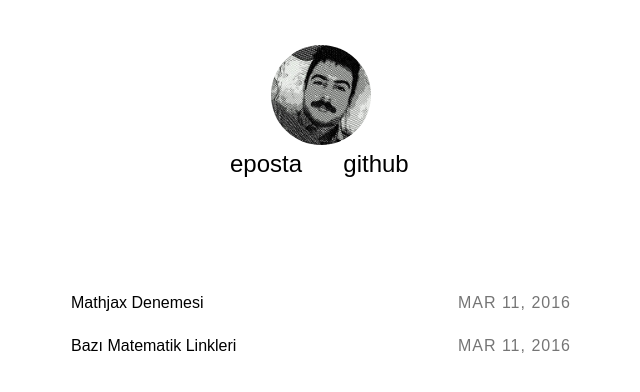
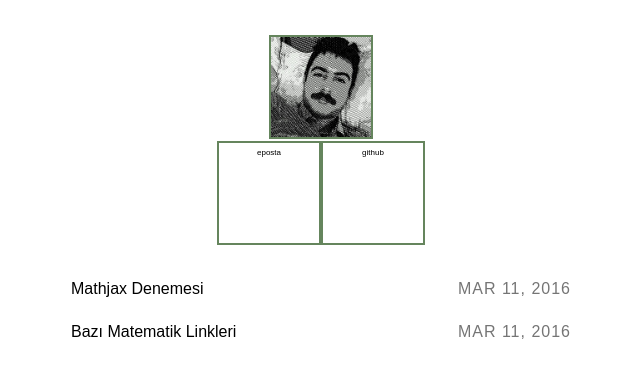
Before and after one commit to hakanergul/hakanergul.github.io, a Jekyll site: the page built from index.html, in a window 1280 px wide. Shown: the top 392 px of the page, without its empty margins (319-959 px from the left). Built offline with Jekyll 4.4.1, drawn with Linux system fonts in a browser that asks for light colours; some web fonts are replaced.

Commit message:
Update main.scss

```diff
--- a/_sass/main.scss
+++ b/_sass/main.scss
@@ -122,24 +122,18 @@ span[data-note] {
     font-weight: 300;
     height: 100px;
     width: 100px;
-    font-size: 1.5em;
+    font-size: 0.5em;
     display: inline-block;
     text-align: center;
     line-height: 20px;
-    border: 5px solid #fff;
+    border: 2px solid #65855D;
     &:hover,
     &:focus {
-      background: #fff;
+      color: #65855D;
     }
     &:hover + .logo-prompt,
     &:focus + .logo-prompt {
       display: inline-block !important;
-    }
-    .gravatar {
-      margin-top: 5px;
-      -webkit-border-radius: 50%;
-      -moz-border-radius: 50%;
-      border-radius: 50%;
     }
     @media (max-width : 480px) {&:hover + .logo-prompt,
       &:focus + .logo-prompt {
```
